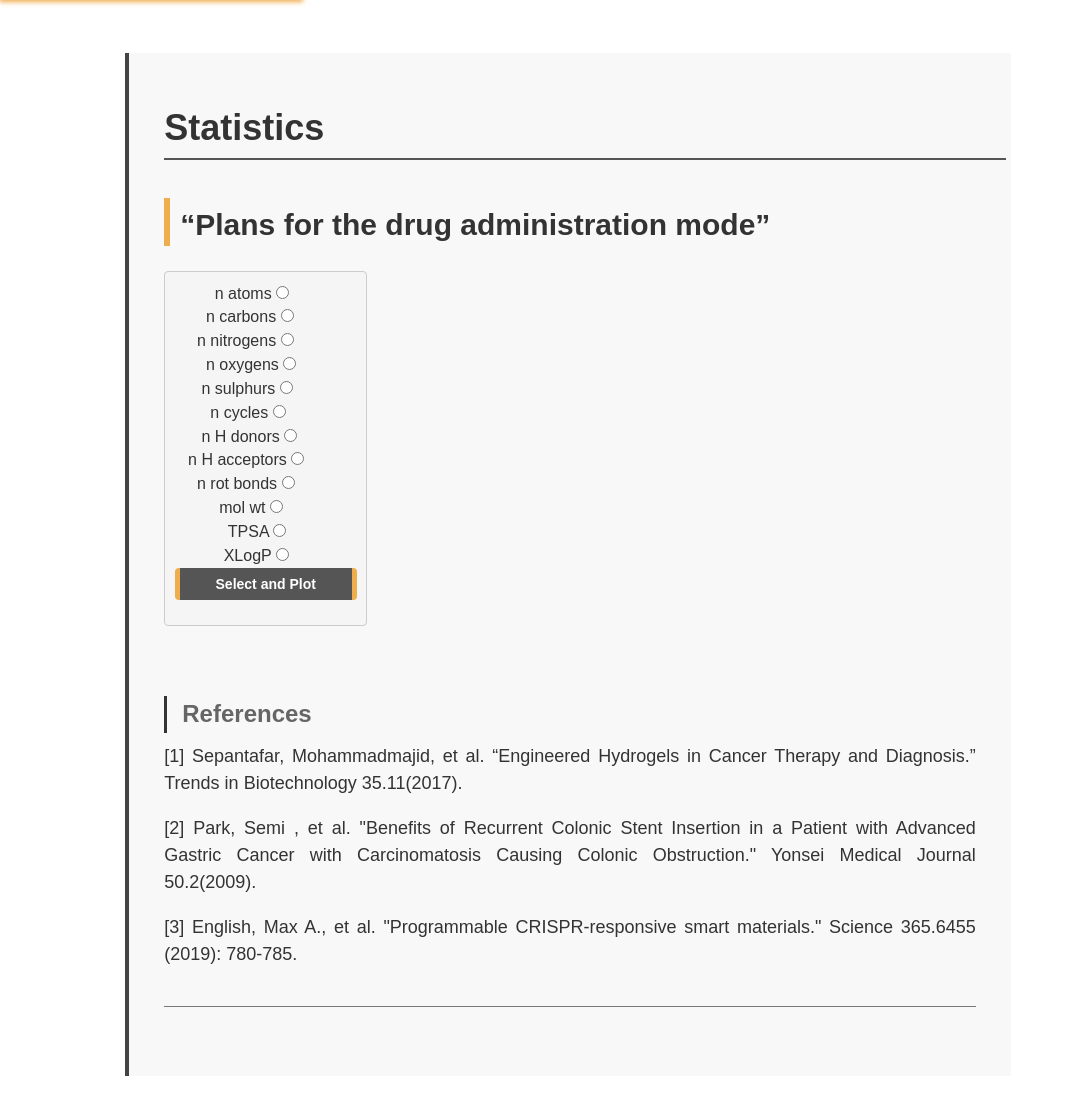
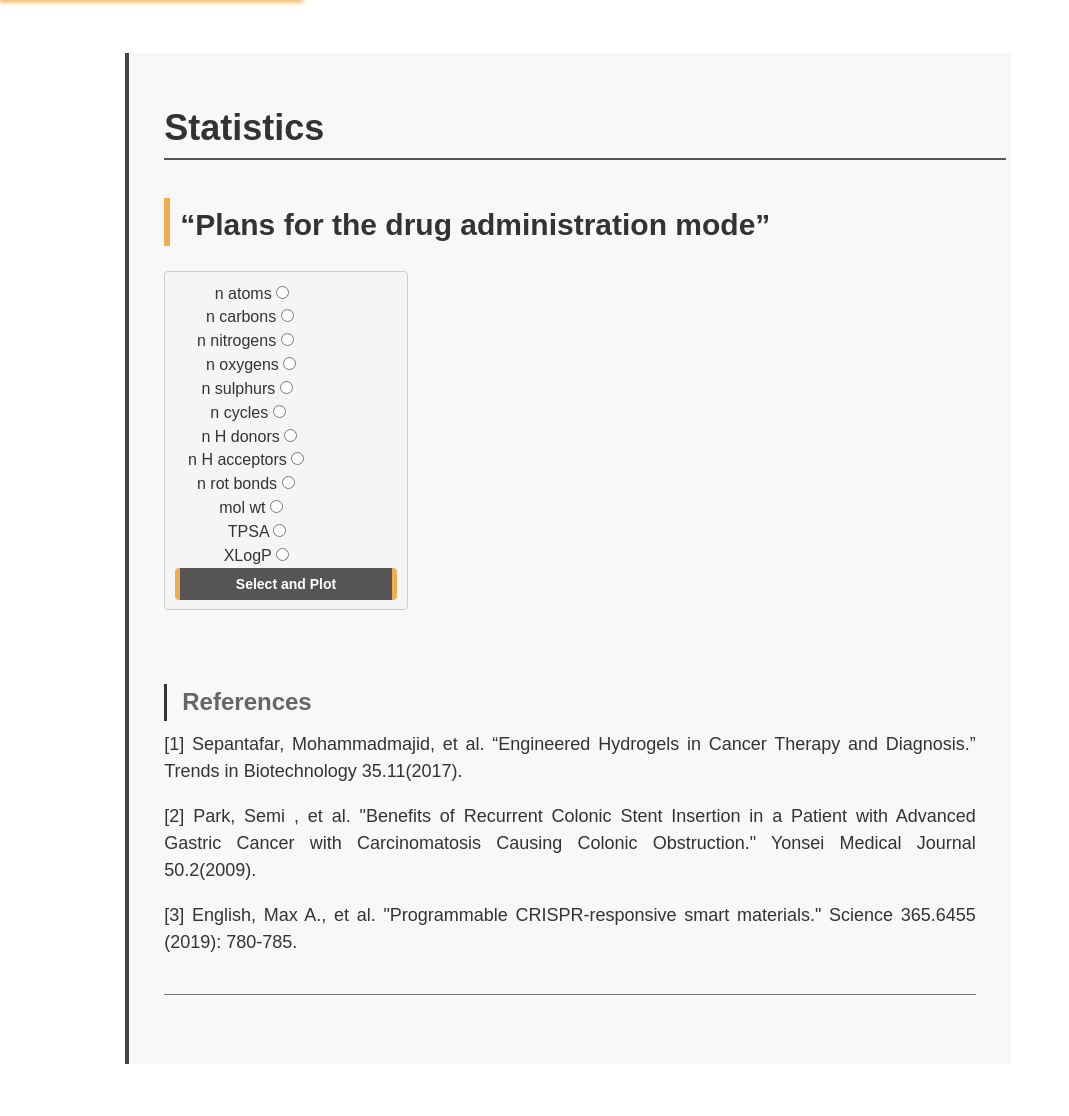
Before and after one commit to B176888-2020/webDD-ICA, a PHP site: page /p3.php in a window 1280 px wide. Shown: the part 51-1167 px from the top of the page, without its empty margins (0-1069 px from the left). Run offline with PHP 8.4, Linux system fonts and the light colour scheme; the visitor is signed in with stand-in values (Sample User, id 1).

Commit message:
PHP: style p3

```diff
--- a/p3.php
+++ b/p3.php
@@ -99,7 +99,7 @@ if(isset($_POST['tgval']))
 _imgput;
    }
 
-echo '<pre style="width: 25%;"><form action="p3.php" method="post">';
+echo '<form action="p3.php" method="post"><pre style="width: 30%; font-family: monospace;">';
 for($j = 0 ; $j <sizeof($dbfs) ; ++$j) {
   if($j == 0) {
      printf(' %15s <input type="radio" name="tgval" value="%s" checked"/>',$nms[$j],$dbfs[$j]);
```
